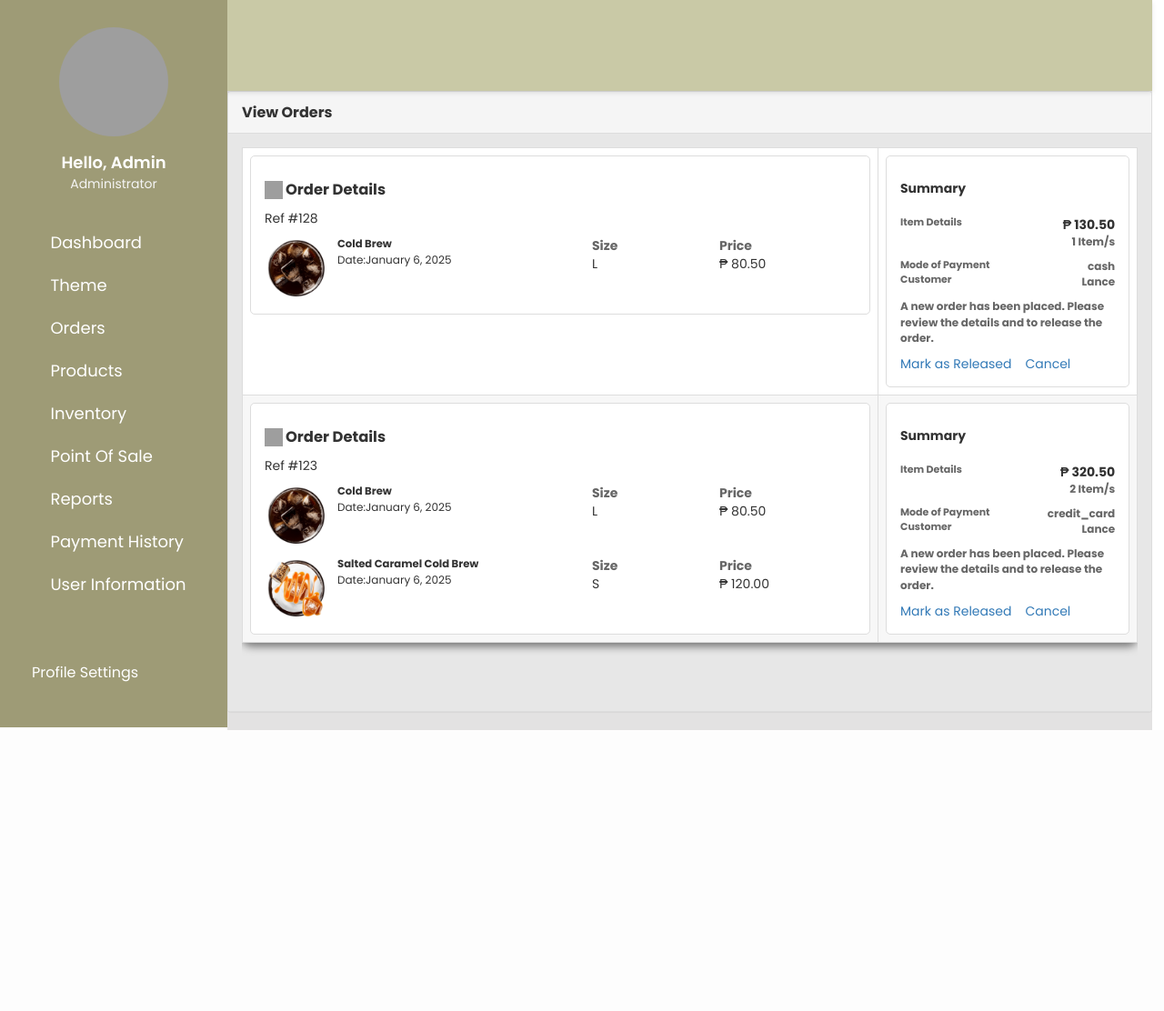
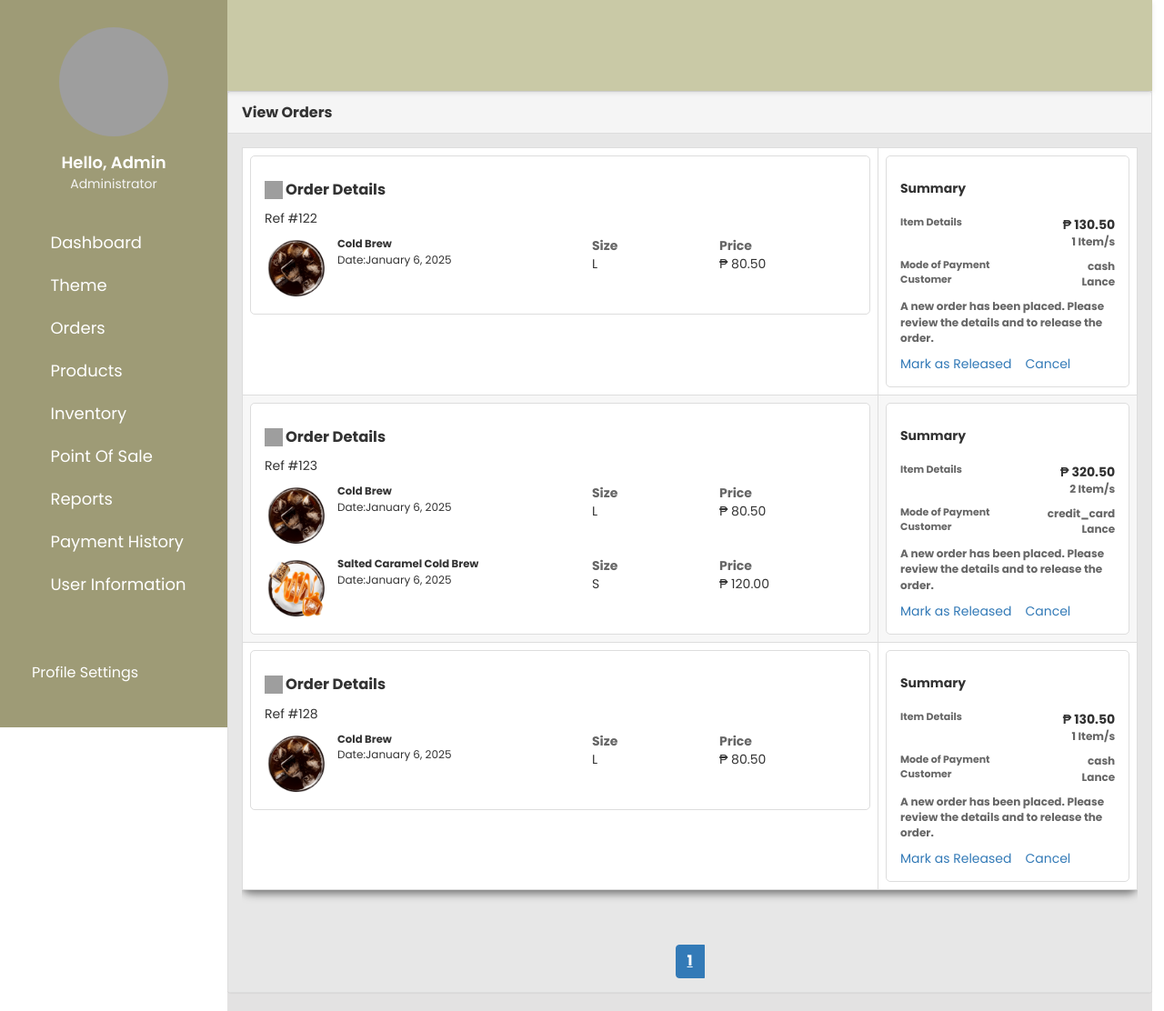
Before and after one commit to Pietro2031/project, a PHP site: page /project/admin.php?view_order in a window 1280 px wide. Shown: the whole page at 91% size. Before the commit the page ends 803 px from the top, so only its background shows below. Run offline with PHP 8.4, Linux system fonts and the light colour scheme; a user stored in the database is signed in; data comes from the database, SQL or seed files in the repository; grey boxes are pictures that could not be loaded.

Commit message:
update global.css, history.css, order_history.php and view_orders.php

```diff
--- a/css/global.css
+++ b/css/global.css
@@ -81,3 +81,131 @@ div.cart {
     transform: translateY(-10px);
   }
 }
+.pagination {
+  display: flex;
+  justify-content: center;
+  margin-top: 20px;
+}
+
+.pagination ul {
+  list-style-type: none;
+  padding: 0;
+}
+
+.pagination li {
+  display: inline;
+  margin: 0 5px;
+}
+
+.pagination li a {
+  text-decoration: none;
+  color: #007bff;
+}
+
+.pagination li.active a {
+  font-weight: bold;
+  text-decoration: underline;
+}
+
+.returninfo {
+  display: flex;
+  gap: 10px;
+  justify-content: space-between;
+  margin: 0 50px 0 0;
+}
+
+.returnitemdiv {
+  display: flex;
+  flex-direction: column;
+  gap: 10px;
+  padding: 15px;
+  background-color: white;
+  border: solid 1px #ddd;
+  border-radius: 5px;
+  min-width: 250px;
+}
+
+.panel-body {
+  background-color: #e7e7e7;
+}
+
+.infos1 {
+  display: flex;
+  flex-direction: row;
+  gap: 10px;
+  width: 350px;
+}
+
+.infos2 {
+  display: flex;
+  flex-direction: row;
+  gap: 40px;
+}
+
+.infos2 h4 {
+  color: #666;
+}
+
+.textheader {
+  display: flex;
+  align-items: center;
+  gap: 3px;
+  padding: 10px 0;
+}
+
+.textheader img {
+  width: 20px;
+  height: 20px;
+}
+
+.infos2 div {
+  min-width: 100px;
+}
+
+.info p {
+  font-size: 12px;
+  color: #333;
+}
+
+.div1 {
+  display: flex;
+  justify-content: space-between;
+}
+
+.div2 {
+  display: flex;
+  flex-direction: column;
+  align-items: flex-end;
+}
+
+.div1 .text {
+  color: #666;
+  font-size: 11px;
+  font-weight: 700;
+}
+
+p.text1 {
+  font-weight: 700;
+  font-size: 14px;
+}
+
+p.text2 {
+  font-weight: 700;
+  font-size: 12px;
+  color: #666;
+}
+
+p.text3 {
+  font-weight: 700;
+  font-size: 12px;
+  color: #666;
+}
+
+.div3 {
+  display: flex;
+  gap: 15px;
+}
+
+.info {
+  padding: 0 10px 0 0;
+}
--- a/css/history.css
+++ b/css/history.css
@@ -174,7 +174,7 @@ div#pagination-container_category {
   gap: 10px;
 }
 section.center {
-  margin-top: 130px;
+  margin-top: 50px;
 }
 table {
   font-size: 12px;
--- a/view_orders.php
+++ b/view_orders.php
@@ -1,16 +1,16 @@
 <?php
-$items_per_page = 2;
+$items_per_page = 3;
 
 $current_page = isset($_GET['page']) ? (int)$_GET['page'] : 1;
 
 $offset = ($current_page - 1) * $items_per_page;
-$total_items_query = "SELECT COUNT(*) AS count FROM orders WHERE status = '-1'";
+$total_items_query = "SELECT COUNT(*) AS count FROM orders WHERE status = '0'";
 $total_items_result = mysqli_query($conn, $total_items_query);
 $total_items_row = mysqli_fetch_assoc($total_items_result);
 $total_items = $total_items_row['count'];
 $total_pages = ceil($total_items / $items_per_page);
 
-$get_pro = "SELECT * FROM orders WHERE status = 0 ORDER BY order_date DESC LIMIT $offset, $items_per_page";
+$get_pro = "SELECT * FROM orders WHERE status = 0 ORDER BY order_date ASC LIMIT $offset, $items_per_page";
 $run_pro = mysqli_query($conn, $get_pro);
 ?>
 
@@ -25,7 +25,6 @@ $run_pro = mysqli_query($conn, $get_pro);
                     <table class="table table-bordered table-hover table-striped">
                         <tbody>
                             <?php
-
                             while ($row_pro = mysqli_fetch_array($run_pro)) {
                                 $counter = 0;
                                 $order_id = $row_pro['id'];
@@ -145,8 +144,8 @@ $run_pro = mysqli_query($conn, $get_pro);
                                             <?php if ($status == 0) : ?>
                                                 <p class="text3">A new order has been placed. Please review the details and to release the order.</p>
                                                 <div class="div3">
-                                                    <a href="update_status.php?status=2&orderid=<?php echo $order_id; ?>" style="color: #337ab7; text-decoration: none;">Mark as Released</a>
-                                                    <a href="update_status.php?status=3&orderid=<?php echo $order_id; ?>" style="color: #337ab7; text-decoration: none;">Cancel</a>
+                                                    <a href="update_status.php?status=1&orderid=<?php echo $order_id; ?>" style="color: #337ab7; text-decoration: none;">Mark as Released</a>
+                                                    <a href="update_status.php?status=2&orderid=<?php echo $order_id; ?>" style="color: #337ab7; text-decoration: none;">Cancel</a>
                                                 </div>
                                             <?php else : ?>
                                                 <p class="text3">The status of this order is not applicable for this section.</p>
@@ -164,17 +163,17 @@ $run_pro = mysqli_query($conn, $get_pro);
                 <div class="pagination">
                     <ul class="pagination">
                         <?php if ($current_page > 1) : ?>
-                            <li><a href="admin.php?view_orders&page=<?php echo $current_page - 1; ?>">&laquo; Previous</a></li>
+                            <li><a href="admin.php?view_order&page=<?php echo $current_page - 1; ?>">&laquo; Previous</a></li>
                         <?php endif; ?>
 
                         <?php for ($page = 1; $page <= $total_pages; $page++) : ?>
                             <li <?php if ($page == $current_page) echo 'class="active"'; ?>>
-                                <a href="admin.php?view_orders&page=<?php echo $page; ?>"><?php echo $page; ?></a>
+                                <a href="admin.php?view_order&page=<?php echo $page; ?>"><?php echo $page; ?></a>
                             </li>
                         <?php endfor; ?>
 
                         <?php if ($current_page < $total_pages) : ?>
-                            <li><a href="admin.php?view_orders&page=<?php echo $current_page + 1; ?>">Next &raquo;</a></li>
+                            <li><a href="admin.php?view_order&page=<?php echo $current_page + 1; ?>">Next &raquo;</a></li>
                         <?php endif; ?>
                     </ul>
                 </div>
@@ -182,133 +181,3 @@ $run_pro = mysqli_query($conn, $get_pro);
         </div>
     </div>
 </div>
-<style>
-    .pagination {
-        display: flex;
-        justify-content: center;
-        margin-top: 20px;
-    }
-
-    .pagination ul {
-        list-style-type: none;
-        padding: 0;
-    }
-
-    .pagination li {
-        display: inline;
-        margin: 0 5px;
-    }
-
-    .pagination li a {
-        text-decoration: none;
-        color: #007bff;
-    }
-
-    .pagination li.active a {
-        font-weight: bold;
-        text-decoration: underline;
-    }
-
-    .returninfo {
-        display: flex;
-        gap: 10px;
-        justify-content: space-between;
-        margin: 0 50px 0 0;
-    }
-
-    .returnitemdiv {
-        display: flex;
-        flex-direction: column;
-        gap: 10px;
-        padding: 15px;
-        background-color: white;
-        border: solid 1px #ddd;
-        border-radius: 5px;
-        min-width: 250px;
-    }
-
-    .panel-body {
-        background-color: #e7e7e7;
-    }
-
-    .infos1 {
-        display: flex;
-        flex-direction: row;
-        gap: 10px;
-        width: 350px;
-    }
-
-    .infos2 {
-        display: flex;
-        flex-direction: row;
-        gap: 40px;
-    }
-
-    .infos2 h4 {
-        color: #666;
-    }
-
-    .textheader {
-        display: flex;
-        align-items: center;
-        gap: 3px;
-        padding: 10px 0;
-    }
-
-    .textheader img {
-        width: 20px;
-        height: 20px;
-    }
-
-    .infos2 div {
-        min-width: 100px;
-    }
-
-    .info p {
-        font-size: 12px;
-        color: #333;
-    }
-
-    .div1 {
-        display: flex;
-        justify-content: space-between;
-    }
-
-    .div2 {
-        display: flex;
-        flex-direction: column;
-        align-items: flex-end;
-    }
-
-    .div1 .text {
-        color: #666;
-        font-size: 11px;
-        font-weight: 700;
-    }
-
-    p.text1 {
-        font-weight: 700;
-        font-size: 14px;
-    }
-
-    p.text2 {
-        font-weight: 700;
-        font-size: 12px;
-        color: #666;
-    }
-
-    p.text3 {
-        font-weight: 700;
-        font-size: 12px;
-        color: #666;
-    }
-
-    .div3 {
-        display: flex;
-        gap: 15px;
-    }
-
-    .info {
-        padding: 0 10px 0 0;
-    }
-</style>
```
Also changed, not shown: order_history.php (+3 -5 lines), update_status.php (added, +30 -0 lines).
